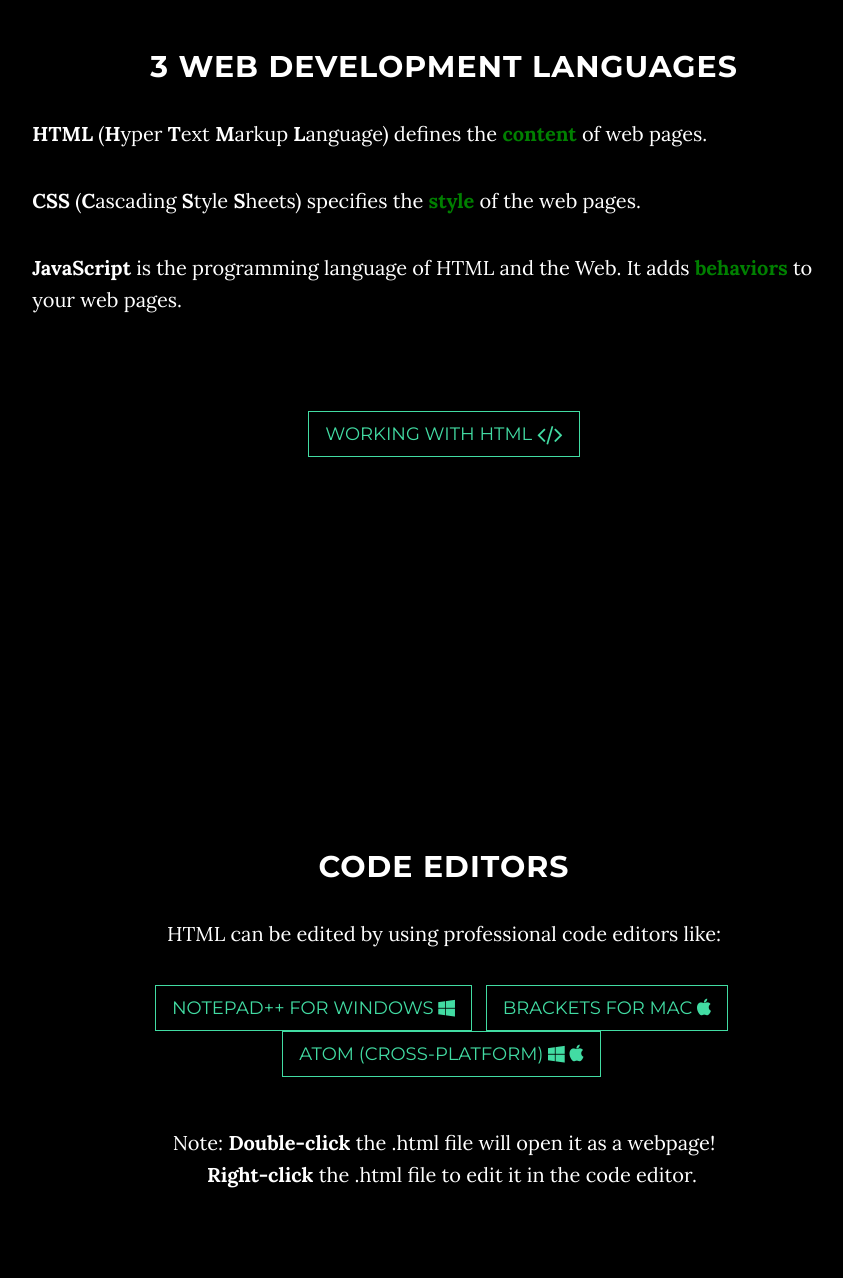
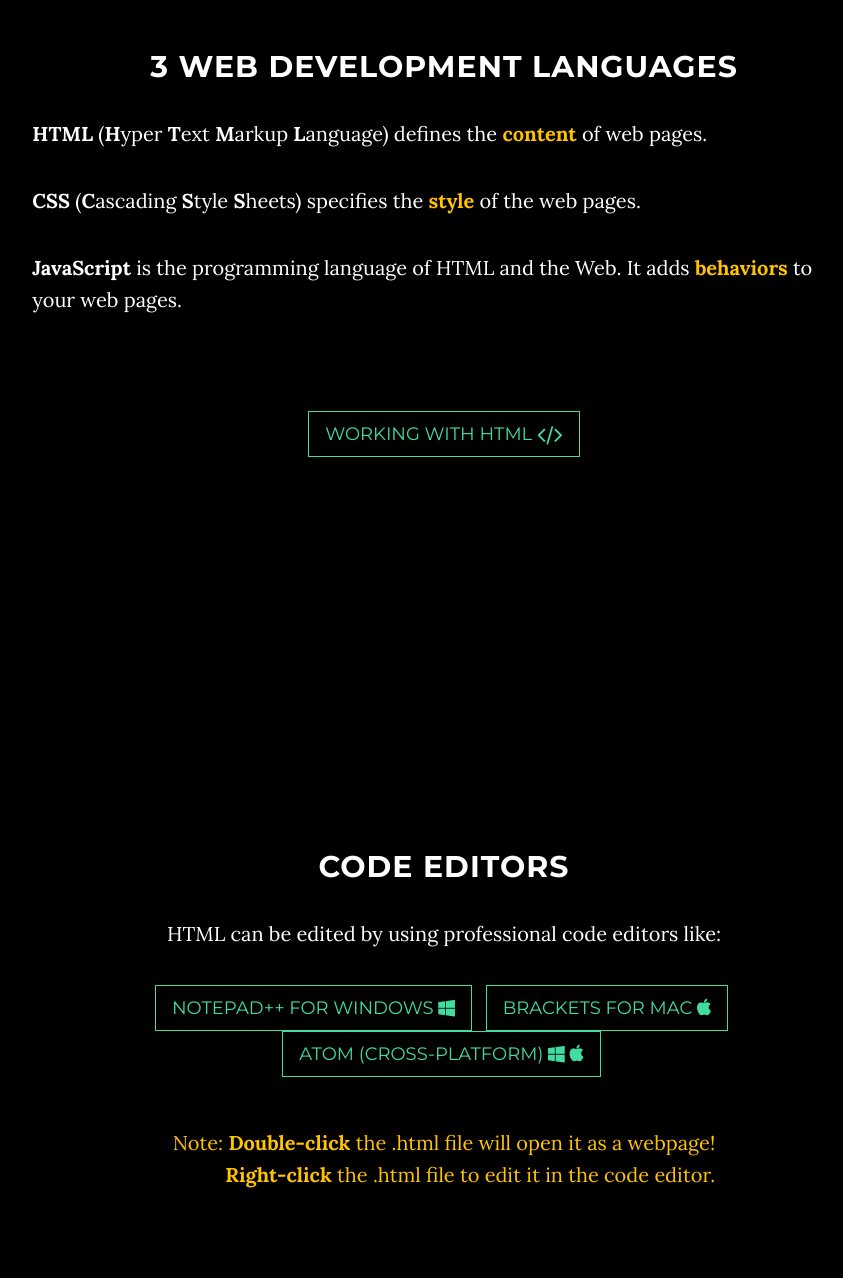
Before and after one commit to Brick999/portfolio-templates, a plain HTML site: page index.html in a window 1280 px wide. Shown: the part 1000-2278 px from the top of the page, without its empty margins (196-1039 px from the left). Drawn offline with Linux system fonts and the light colour scheme; some packages are replaced by stand-ins of ours.

Commit message:
7.5 - text color change

```diff
--- a/index.html
+++ b/index.html
@@ -88,9 +88,9 @@
         <div class="row">
             <div class="col-lg-8 col-md-offset-2">
                 <h2>3 Web Development Languages </h2>
-                <p style="text-align:left"><b>HTML</b> (<b>H</b>yper <b>T</b>ext <b>M</b>arkup <b>L</b>anguage) defines the <span style="font-weight:bold; color: green">content</span> of web pages.</p>
-                <p style="text-align:left"><b>CSS</b> (<b>C</b>ascading <b>S</b>tyle <b>S</b>heets) specifies the <span style="font-weight:bold; color: green">style</span> of the web pages.</p>
-                <p style="text-align:left"><b>JavaScript</b> is the programming language of HTML and the Web. It adds <span style="font-weight:bold; color: green">behaviors</span> to your web pages.</p>
+                <p style="text-align:left"><b>HTML</b> (<b>H</b>yper <b>T</b>ext <b>M</b>arkup <b>L</b>anguage) defines the <span style="font-weight:bold; color: #FFC300">content</span> of web pages.</p>
+                <p style="text-align:left"><b>CSS</b> (<b>C</b>ascading <b>S</b>tyle <b>S</b>heets) specifies the <span style="font-weight:bold; color: #FFC300">style</span> of the web pages.</p>
+                <p style="text-align:left"><b>JavaScript</b> is the programming language of HTML and the Web. It adds <span style="font-weight:bold; color: #FFC300">behaviors</span> to your web pages.</p>
                 <br><br><br>
 				<a href="#editor" class="btn btn-default btn-lg page-scroll">Working with HTML <i class="fa fa-code fa-lg"></i></a>
             </div>
@@ -111,7 +111,7 @@
                     <li><a href="https://atom.io/" target = "_blank" class="btn btn-default btn-lg">Atom (cross-platform) <i class="fa fa-windows"></i> <i class="fa fa-apple"></i></a>
                     </li>
                 </ul><br><br>
-                <p>Note: <b>Double-click</b> the .html file will open it as a webpage! <br>&nbsp;&nbsp;&nbsp;<b>Right-click</b> the .html file to edit it in the code editor.</p> <br><br>
+                <p style="color: #FFC300">Note: <b>Double-click</b> the .html file will open it as a webpage! <br>&nbsp;&nbsp;&nbsp;&nbsp;&nbsp;&nbsp;&nbsp;&nbsp;&nbsp;&nbsp;<b>Right-click</b> the .html file to edit it in the code editor.</p> <br><br>
 
                 <a href="#html" class="btn btn-circle page-scroll"><i class="fa fa-angle-double-down animated"></i></a>
             </div>
```
